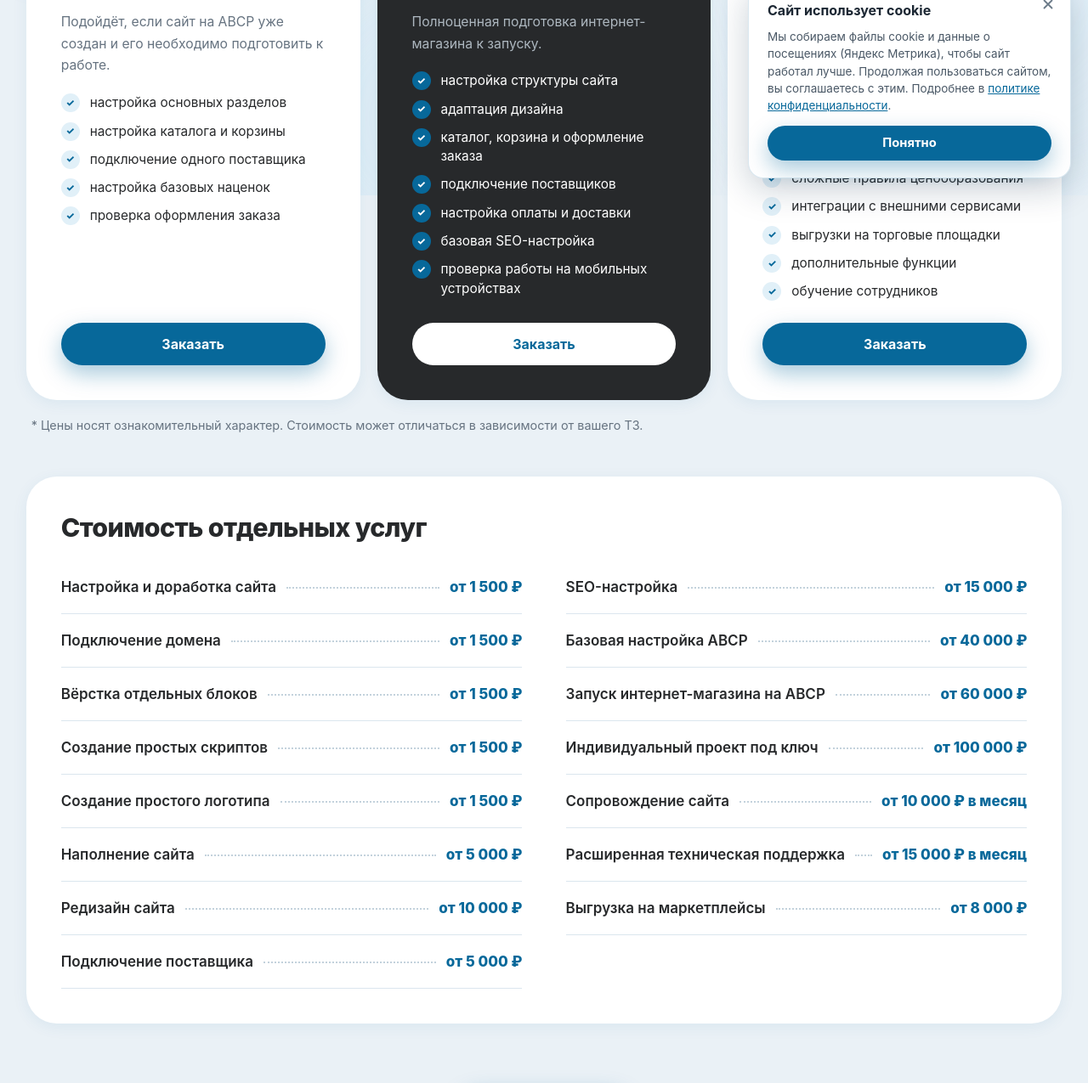
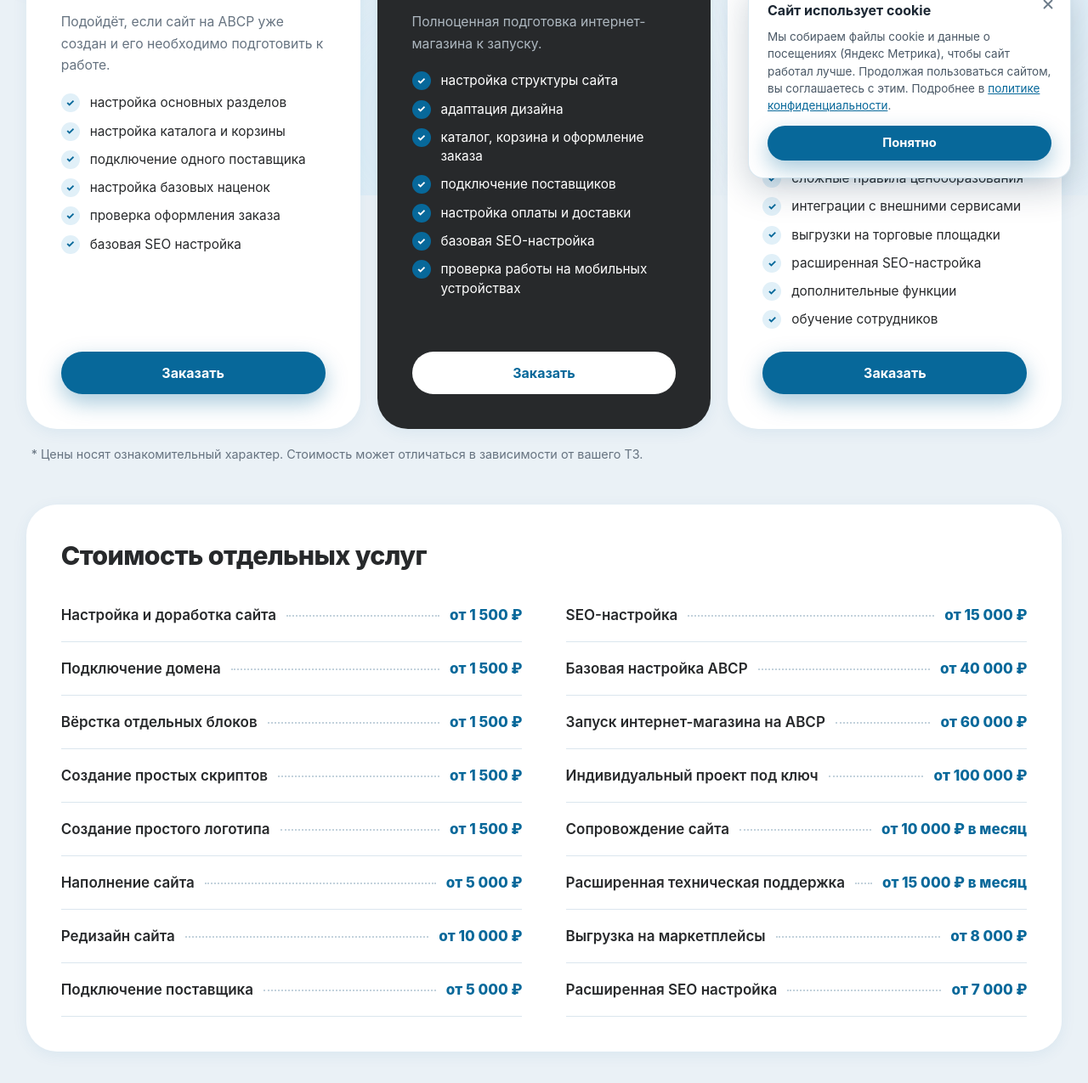
Before and after one commit to bezymel/ABCP, a plain HTML site: page new.abcp-master-site/pricing/index.html in a window 1280 px wide. Shown: the part 570-1845 px from the top of the page at 85% size. Drawn offline with Linux system fonts and the light colour scheme.

Commit message:
Update index.html

```diff
--- a/new.abcp-master-site/pricing/index.html
+++ b/new.abcp-master-site/pricing/index.html
@@ -118,9 +118,9 @@
       </p>
     </div>
     <div class="plans" data-stagger>
-      <article class="card card--lift plan"><h3>Базовая настройка</h3><div class="plan__price"><strong>от 40 000 ₽</strong><span>/ за услугу</span></div><p class="plan__desc">Подойдёт, если сайт на ABCP уже создан и его необходимо подготовить к работе.</p><ul class="plan__list"><li>настройка основных разделов</li><li>настройка каталога и корзины</li><li>подключение одного поставщика</li><li>настройка базовых наценок</li><li>проверка оформления заказа</li></ul><a class="btn btn--primary btn--block" href="/contacts/">Заказать</a></article>
+      <article class="card card--lift plan"><h3>Базовая настройка</h3><div class="plan__price"><strong>от 40 000 ₽</strong><span>/ за услугу</span></div><p class="plan__desc">Подойдёт, если сайт на ABCP уже создан и его необходимо подготовить к работе.</p><ul class="plan__list"><li>настройка основных разделов</li><li>настройка каталога и корзины</li><li>подключение одного поставщика</li><li>настройка базовых наценок</li><li>проверка оформления заказа</li><li>базовая SEO настройка</li></ul><a class="btn btn--primary btn--block" href="/contacts/">Заказать</a></article>
       <article class="card card--lift plan plan--featured"><span class="plan__badge">Выбирают чаще</span><h3>Запуск под ключ</h3><div class="plan__price"><strong>от 60 000 ₽</strong><span>/ за услугу</span></div><p class="plan__desc">Полноценная подготовка интернет-магазина к запуску.</p><ul class="plan__list"><li>настройка структуры сайта</li><li>адаптация дизайна</li><li>каталог, корзина и оформление заказа</li><li>подключение поставщиков</li><li>настройка оплаты и доставки</li><li>базовая SEO-настройка</li><li>проверка работы на мобильных устройствах</li></ul><a class="btn btn--light btn--block" href="/contacts/">Заказать</a></article>
-      <article class="card card--lift plan"><h3>Индивидуальный проект</h3><div class="plan__price"><strong>от 100 000 ₽</strong><span>/ за услугу</span></div><p class="plan__desc">Для магазинов, которым нужны дополнительные интеграции и нестандартная логика.</p><ul class="plan__list"><li>индивидуальная адаптация дизайна</li><li>подключение нескольких поставщиков</li><li>сложные правила ценообразования</li><li>интеграции с внешними сервисами</li><li>выгрузки на торговые площадки</li><li>дополнительные функции</li><li>обучение сотрудников</li></ul><a class="btn btn--primary btn--block" href="/contacts/">Заказать</a></article>
+      <article class="card card--lift plan"><h3>Индивидуальный проект</h3><div class="plan__price"><strong>от 100 000 ₽</strong><span>/ за услугу</span></div><p class="plan__desc">Для магазинов, которым нужны дополнительные интеграции и нестандартная логика.</p><ul class="plan__list"><li>индивидуальная адаптация дизайна</li><li>подключение нескольких поставщиков</li><li>сложные правила ценообразования</li><li>интеграции с внешними сервисами</li><li>выгрузки на торговые площадки</li><li>расширенная SEO-настройка</li><li>дополнительные функции</li><li>обучение сотрудников</li></ul><a class="btn btn--primary btn--block" href="/contacts/">Заказать</a></article>
     </div>
     <p class="price-note" data-reveal>* Цены носят ознакомительный характер. Стоимость может отличаться в зависимости от вашего ТЗ.</p>
     <div class="card price-box" data-reveal>
@@ -141,6 +141,7 @@
         <li class="price-row"><span class="price-row__name">Редизайн сайта</span><span class="price-row__dots"></span><span class="price-row__val">от 10 000 ₽</span></li>
         <li class="price-row"><span class="price-row__name">Выгрузка на маркетплейсы</span><span class="price-row__dots"></span><span class="price-row__val">от 8 000 ₽</span></li>
         <li class="price-row"><span class="price-row__name">Подключение поставщика</span><span class="price-row__dots"></span><span class="price-row__val">от 5 000 ₽</span></li>
+        <li class="price-row"><span class="price-row__name">Расширенная SEO настройка</span><span class="price-row__dots"></span><span class="price-row__val">от 7 000 ₽</span></li>
       </ul>
     </div>
   </div>
```
